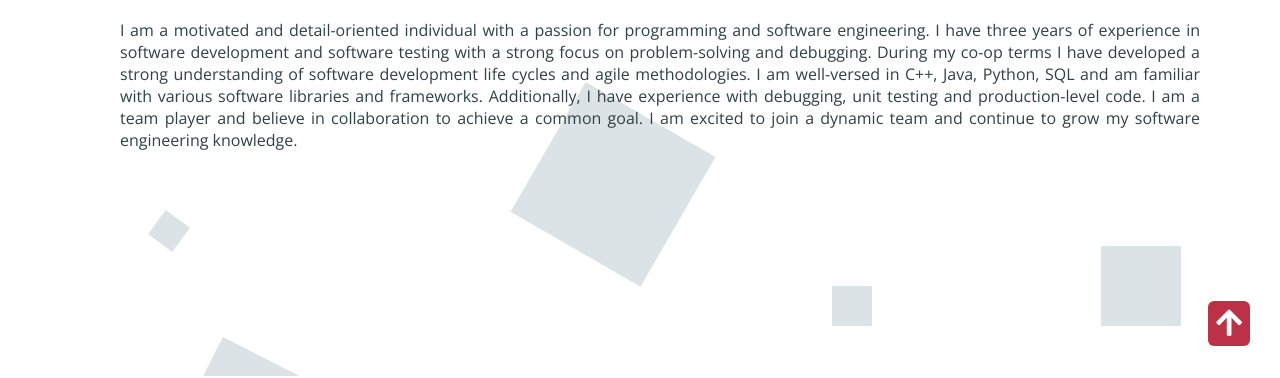
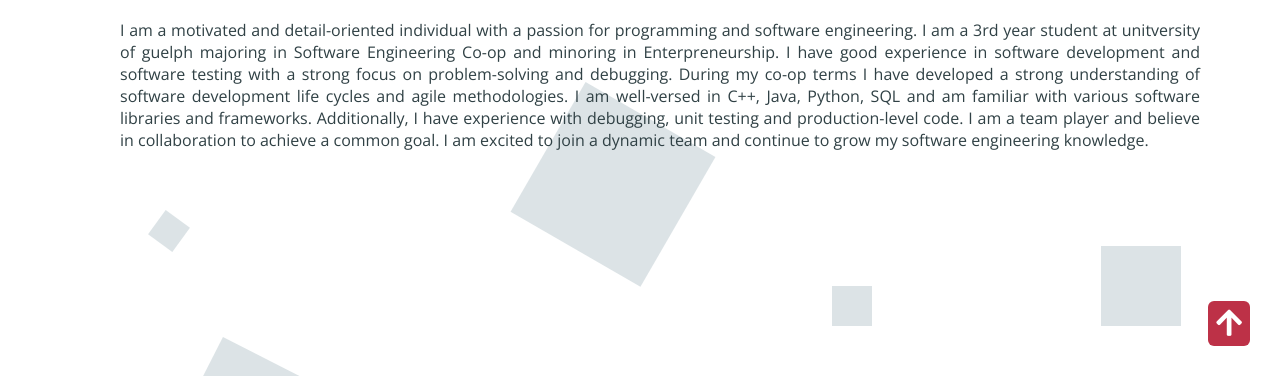
Before and after one commit to Simar710/COOP-Report--2nd-term, a plain HTML site: page index.html in a window 1280 px wide. Shown: the part 424-802 px from the top of the page. Drawn offline with nearby package versions, Linux system fonts and the light colour scheme.

Commit message:
Update index.html

```diff
--- a/index.html
+++ b/index.html
@@ -66,7 +66,7 @@
                 <br>
                 <div class="additional">
                     <p>I am a motivated and detail-oriented individual with a passion for programming and software
-                        engineering. I have three years of experience in software development and software testing with
+                        engineering. I am a 3rd year student at unitversity of guelph majoring in Software Engineering Co-op and minoring in Enterpreneurship. I have good experience in software development and software testing with
                         a strong focus on problem-solving and debugging. During my co-op terms I have developed a strong
                         understanding of software development life cycles and agile methodologies. I am well-versed in
                         C++, Java, Python, SQL and am familiar with various software libraries and frameworks.
```
